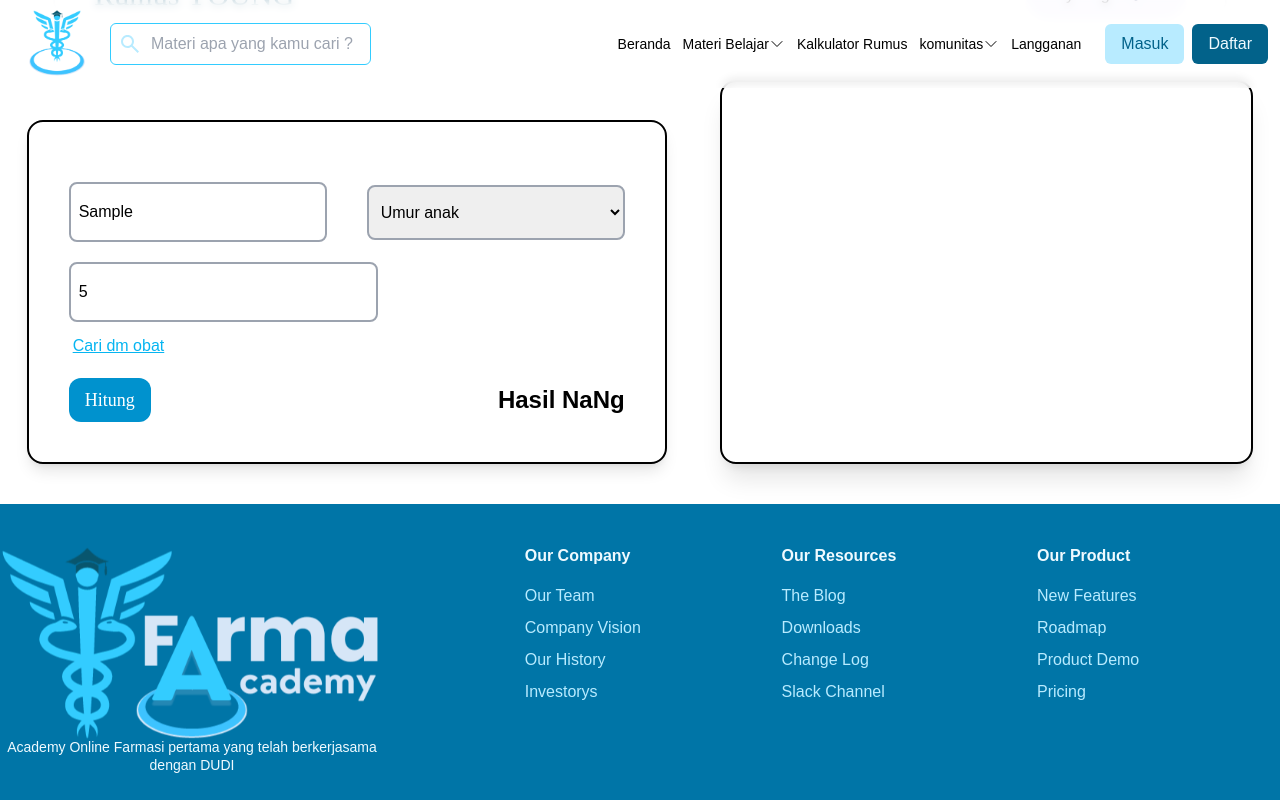
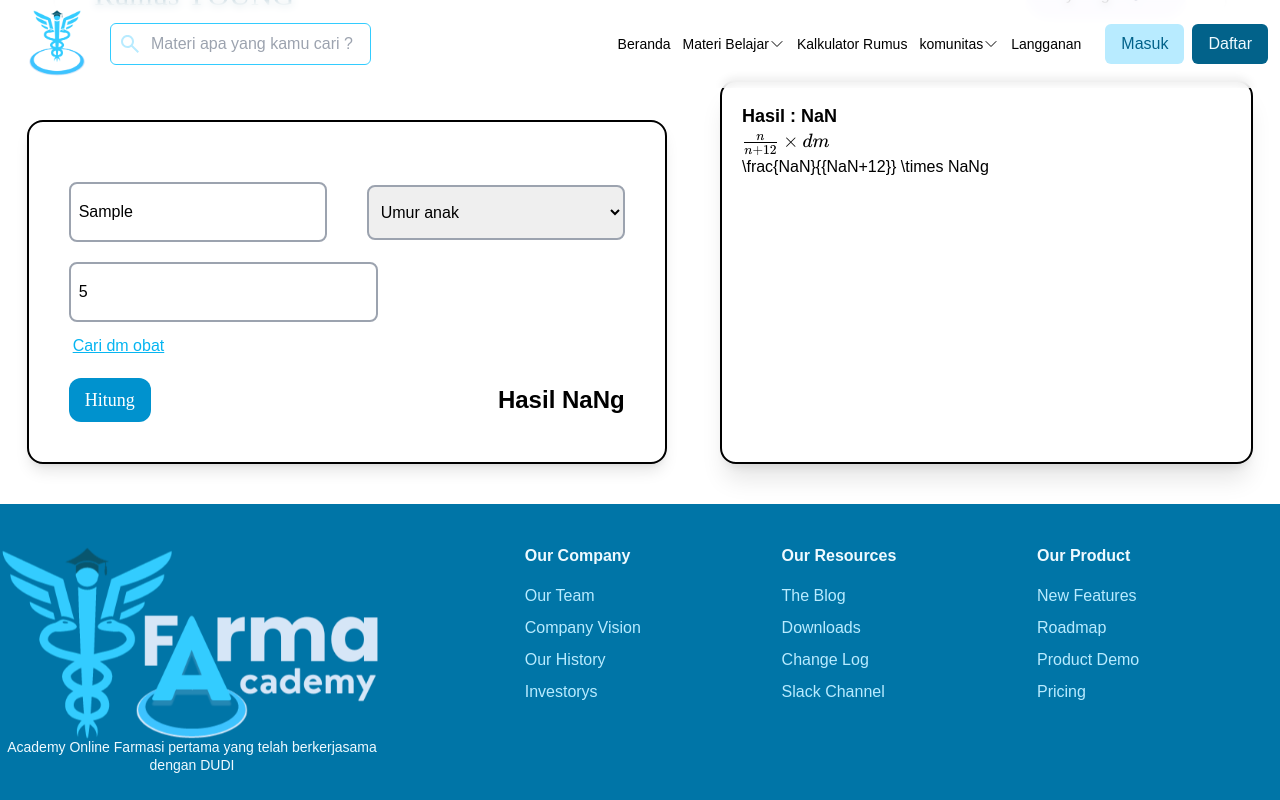
Before and after one commit to dalevar/farma_academy, a React (Vite) app: page /hitung-cepat/hitungId in a window 1280 px wide. Both pictures are taken after typing "Sample", "5" into the empty fields and a click on the button "Hitung". Shown: the part 426-1226 px from the top of the page. Built offline with nearby package versions, Linux system fonts and the light colour scheme.

Commit message:
modified:   src/components/card_kalkulator/CardYoung.jsx

```diff
--- a/src/components/card_kalkulator/CardYoung.jsx
+++ b/src/components/card_kalkulator/CardYoung.jsx
@@ -3,23 +3,23 @@
 import katex from "katex";
 import { useState } from "react";
 const CardYoung = () => {
-  const [result, setResult] = useState(0);
-  let html;
+  const [result, setResult] = useState();
+  const [rumus, setRumus] = useState();
+  const [mathExpression, setMathExpression] = useState();
   const catatan = {
     umurTahun: [1, 2, 3, 4, 5, 6, 7, 8],
     umurBulan: [12, 11, 10, 9, 8, 7, 6, 5, 4, 3, 2, 1],
     n: "umur anak <= 8 tahun",
     dm: "dosis maksimal",
   };
-  let mathExpression;
-  let rumus;
+  const html = rumus && katex.renderToString(rumus);
   function rumusYoung(e) {
+    e.preventDefault();
     const n = Number(e.target[0].value);
     const dm = Number(e.target[1].value);
-    e.preventDefault();
-    rumus = `\\frac{n}{{n+12}} \\times dm`;
-    mathExpression = `\\frac{${n}}{{${n}+12}} \\times ${dm}g`;
-    html = katex.renderToString(mathExpression);
+    setRumus(`\\frac{n}{{n+12}} \\times dm`);
+    setMathExpression(`\\frac{${n}}{{${n}+12}} \\times ${dm}g`)
+
     const results = ((n / (n + 12)) * dm).toFixed(3);
     setResult(results);
   }
@@ -37,7 +37,6 @@ const CardYoung = () => {
                     "peer border-2 border-gray-400 rounded-lg  w-full py-4  px-2 outline-none"
                   }
                 />
-
               </div>
 
               <div className="relative flex items-center select-none w-7/12">
@@ -46,7 +45,7 @@ const CardYoung = () => {
                   className="peer border-2 border-gray-400 rounded-lg w-full py-4 px-2
                     outline-none"
                 >
-                  <option selected >Umur anak</option>
+                  <option selected>Umur anak</option>
                   {catatan.umurTahun.map((v, i) => {
                     return (
                       <option value={v} key={i}>
@@ -55,7 +54,11 @@ const CardYoung = () => {
                     );
                   })}
                   {catatan.umurBulan.map((v, i) => {
-                    return <option value={v} key={i}>{v} bulan</option>;
+                    return (
+                      <option value={v} key={i}>
+                        {v} bulan
+                      </option>
+                    );
                   })}
                 </select>
               </div>
@@ -73,17 +76,25 @@ const CardYoung = () => {
               </a>
             </div>
             <div className="flex justify-between mt-5 items-center">
-              <button type="submit" className="font-['Jakarta-sans'] py-2 px-4 text-lg bg-farma-600 text-white rounded-xl">
+              <button
+                type="submit"
+                className="font-['Jakarta-sans'] py-2 px-4 text-lg bg-farma-600 text-white rounded-xl"
+              >
                 Hitung
               </button>
               <span className="text-2xl font-bold">Hasil {result}g</span>
-              {console.log(result)}
             </div>
           </form>
         </div>
       </div>
       <div className="w-5/12 bg-white rounded-2xl p-5 shadow-xl border-2 border-black">
-        {}
+        {result && (
+          <div>
+            <span className="font-bold text-lg">Hasil : {result}</span>
+            <div dangerouslySetInnerHTML={{ __html: html }} />
+            <div dangerouslySetInnerHTML={{ __html: mathExpression }} />
+          </div>
+        )}
       </div>
     </div>
   );
```
